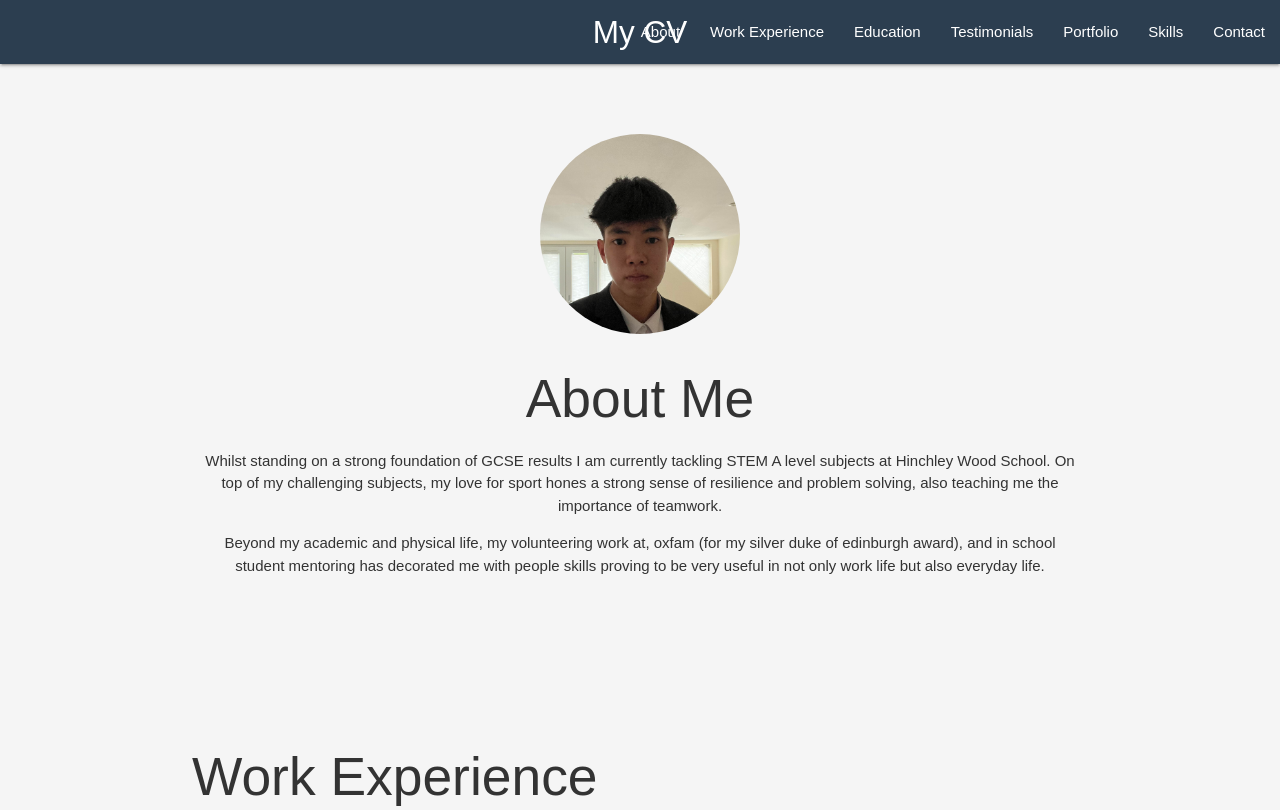
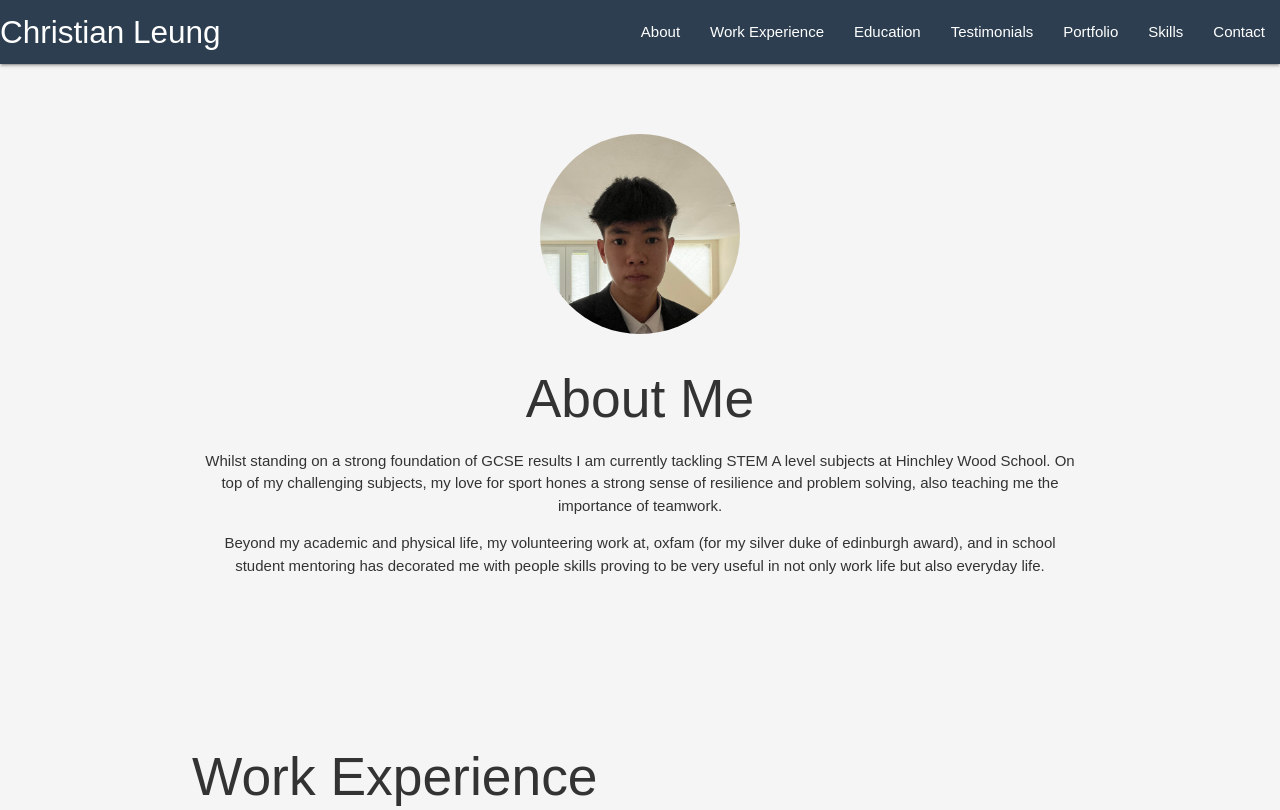
Before and after one commit to CLeung1824/CV_Website, a plain HTML site: page index.html in a window 1280 px wide. Shown: the top 810 px of the page. Drawn offline with nearby package versions, Linux system fonts and the light colour scheme.

Commit message:
Update index.html

```diff
--- a/index.html
+++ b/index.html
@@ -82,24 +82,7 @@
     </style>
 </head>
 <body>
-    <header>
-        <!-- Navigation bar -->
-        <nav>
-            <div class="nav-wrapper">
-                <a href="#" class="brand-logo center">My CV</a>
-                <ul id="nav-mobile" class="right hide-on-med-and-down">
-                    <!-- Links to different sections of the page -->
-                    <li><a href="#about">About</a></li>
-                    <li><a href="#work-experience">Work Experience</a></li>
-                    <li><a href="#education">Education</a></li>
-                    <li><a href="#testimonials">Testimonials</a></li>
-                    <li><a href="#portfolio">Portfolio</a></li>
-                    <li><a href="#skills">Skills</a></li>
-                    <li><a href="#contact">Contact</a></li>
-                </ul>
-            </div>
-        </nav>
-    </header>
+    <header><!-- Navigation bar --><nav><div class="nav-wrapper"><a href="#" class="brand-logo">Christian Leung</a> <!-- Change "My CV" to your name --><ul id="nav-mobile" class="right hide-on-med-and-down"><!-- Links to different sections of the page --><li><a href="#about">About</a></li><li><a href="#work-experience">Work Experience</a></li><li><a href="#education">Education</a></li><li><a href="#testimonials">Testimonials</a></li><li><a href="#portfolio">Portfolio</a></li><li><a href="#skills">Skills</a></li><li><a href="#contact">Contact</a></li></ul></div></nav></header>
 
     <main>
         <!-- About section -->
```
